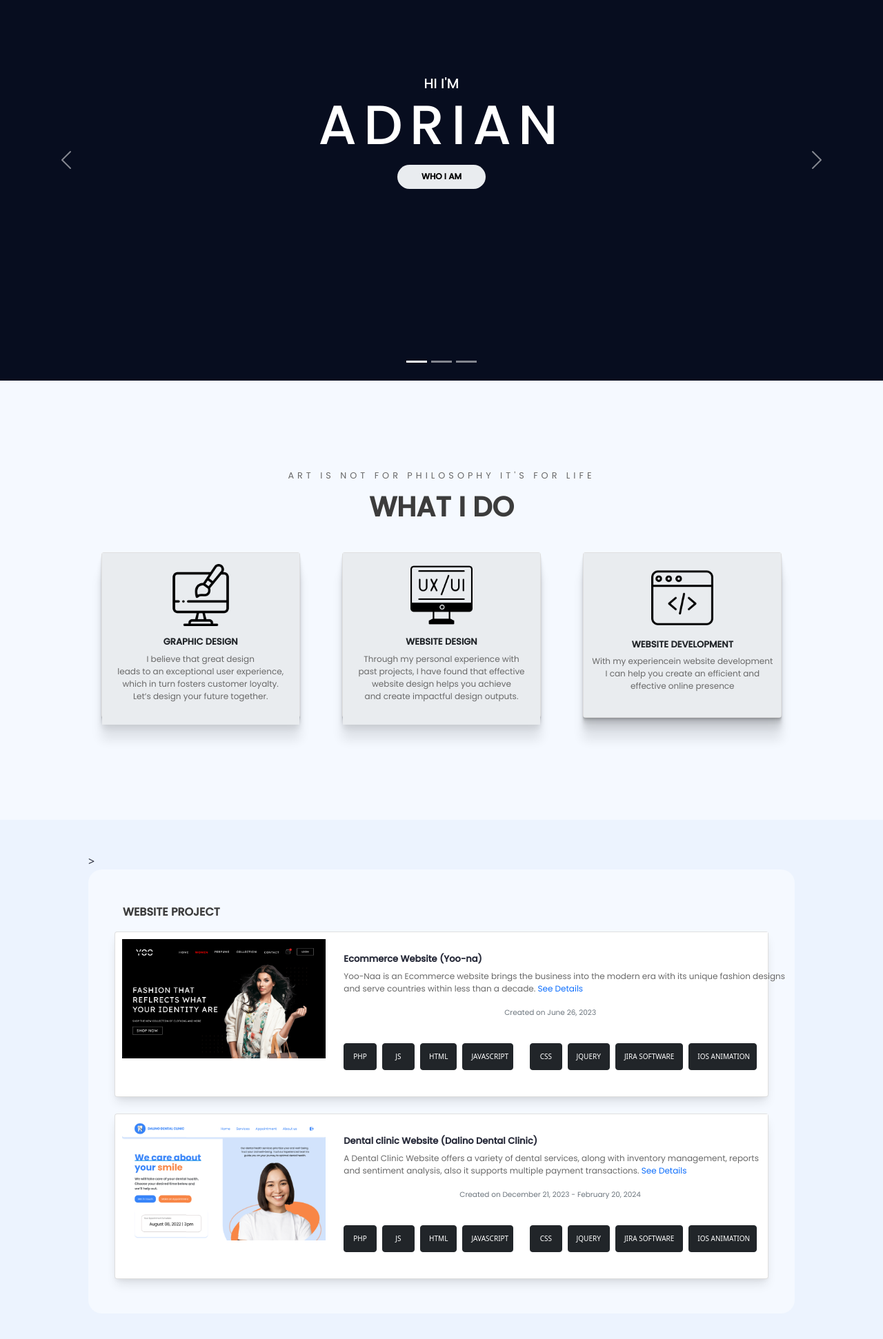
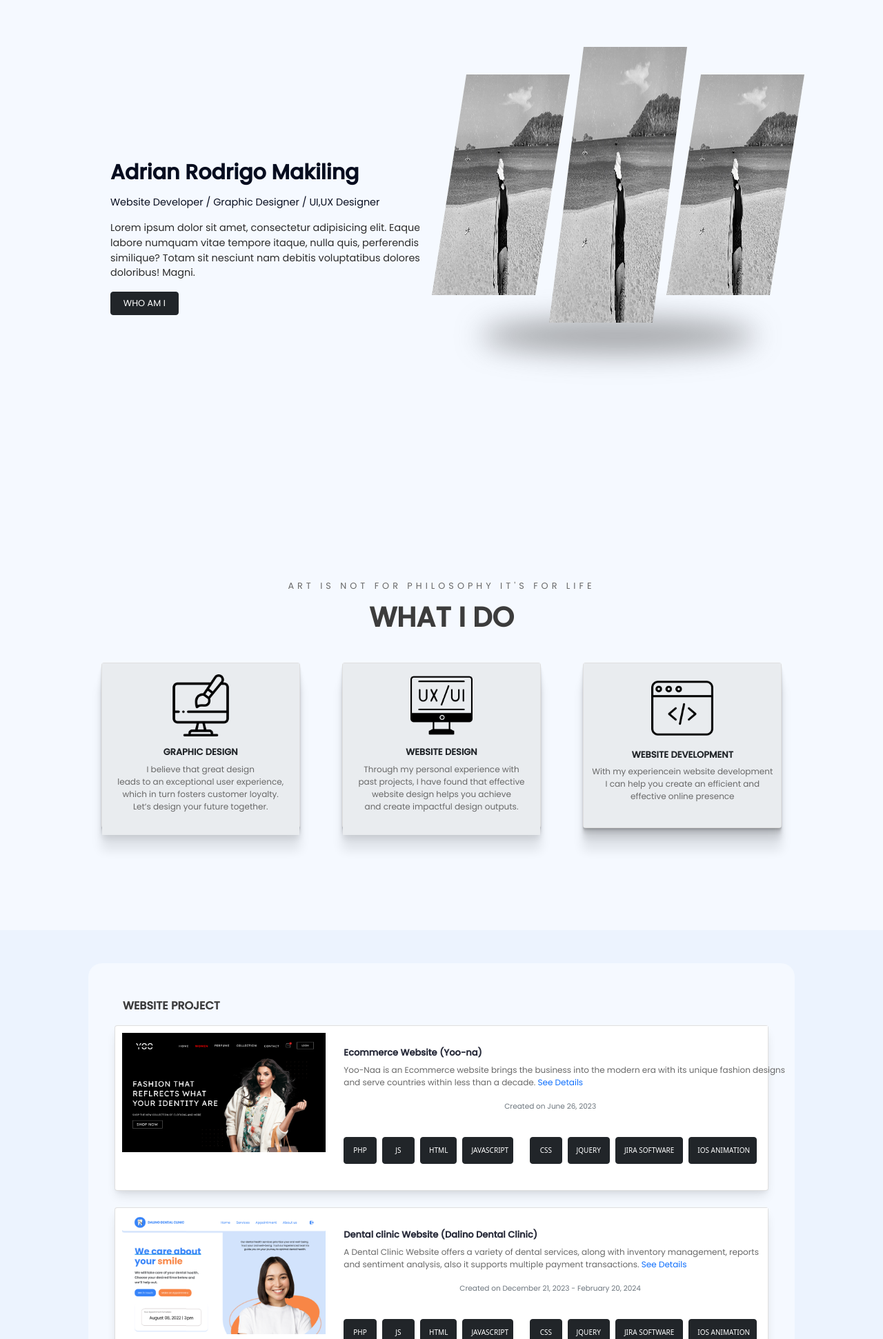
Before and after one commit to JustAADD/Adrian.io, a PHP site: page /main.php in a window 1280 px wide; the page is wider, and only the part inside the window is pictured. Shown: the part 88-2030 px from the top of that part at 69% size. Run offline with PHP 8.4, Linux system fonts and the light colour scheme; some libraries are stand-ins or nearby versions.

Commit message:
onti nalang

```diff
--- a/assets/cnt.css
+++ b/assets/cnt.css
@@ -62,6 +62,104 @@ body {
     background-color: #ecf3fe;
 }
 
+#hero-image {
+    width: 100%;
+    height: 100vh;
+    padding: 10%;
+    margin: 0;
+}
+
+#first-col {
+    padding-top: 5rem;
+    display: flex;
+    flex-direction: column;
+    overflow: hidden;
+
+}
+
+#role {
+    font-size: 0.9em;
+    color: #070D1F;
+    font-family: var(--body-font);
+    font-weight: lighter;
+    overflow: hidden;
+
+}
+
+#role1 {
+    font-size: 0.9em;
+    color: #2b2b2b;
+    font-family: var(--body-font);
+    font-weight: lighter;
+    overflow: hidden;
+
+}
+
+#role-btn {
+    font-size: 0.8em;
+    font-family: var(--body-font);
+    width: 22%;
+    height: 15%;
+}
+
+
+
+/* image-wrapper */
+
+.image-wrapper {
+    display: flex;
+    justify-content: center;
+
+    align-items: center;
+}
+
+.image-wrapper::before {
+    content: "";
+    position: absolute;
+    background: rgba(80, 80, 80, 0.503);
+    width: 25rem;
+    height: 50px;
+    bottom: 200px;
+    filter: blur(20px);
+    border-radius: 50%;
+}
+
+.image-wrapper img {
+    width: 200px;
+    clip-path: polygon(25% 0%, 100% 0%, 75% 100%, 0% 100%);
+    transition: 0.5s ease-out 100ms;
+    cursor: pointer;
+
+}
+
+.image-wrapper img:hover {
+    transform: scale(1.05);
+}
+
+.image-wrapper .img1 {
+    height: 20rem;
+    margin-right: -30px;
+
+}
+
+.image-wrapper .img2 {
+    height: 25rem;
+    margin-right: -30px;
+}
+
+.image-wrapper .img3 {
+    height: 20rem;
+}
+
+
+#name {
+    font-family: var(--body-font);
+    font-size: 30px;
+    font-weight: bold;
+    color: #070D1F;
+    margin-bottom: 10px;
+}
+
 .container-fluid {
     height: 100%;
     overflow-x: hidden;
@@ -70,13 +168,19 @@ body {
 .carousel {
     height: 80vh;
     background-color: #070D1F;
+}
+
+.carousel-inner {
+    height: 100%;
+    width: auto;
+    object-position: center;
+    object-fit: contain;
 
 }
 
-.carousel-inner {
-    height: 80%;
-
-
+.carousel-inner img {
+    height: 100vh;
+    object-fit: cover;
 }
 
 .carousel-item,
--- a/content.php
+++ b/content.php
@@ -6,7 +6,7 @@
     <meta name="viewport" content="width=device-width, initial-scale=1.0">
     <title>ADRIAN.IO</title>
 
-    <link rel="stylesheet" href="./assets//cnt.css">
+    <link rel="stylesheet" href="./assets/cnt.css">
 
     <!--Bootstrap-->
     <link href="https://cdn.jsdelivr.net/npm/bootstrap@5.0.2/dist/css/bootstrap.min.css" rel="stylesheet" integrity="sha384-EVSTQN3/azprG1Anm3QDgpJLIm9Nao0Yz1ztcQTwFspd3yD65VohhpuuCOmLASjC" crossorigin="anonymous">
@@ -22,7 +22,7 @@
 
     <button onclick="topFunction()" id="myBtn" title="Go to top">^</button>
 
-    <div class="container-fluid p-0" id="home">
+    <!-- <div class="container-fluid p-0" id="home">
         <div id="carouselExampleIndicators" class="carousel slide" data-bs-ride="carousel">
             <div class="carousel-indicators">
                 <button type="button" data-bs-target="#carouselExampleIndicators" data-bs-slide-to="0" class="active" aria-current="true" aria-label="Slide 1"></button>
@@ -31,16 +31,16 @@
             </div>
             <div class="carousel-inner">
                 <div class="carousel-item active">
-                    <img src="" class="d-block w-100" alt="...">
+                    <img src="./assets/images/cover1.jpg" class="d-block w-100" alt="...">
                     <div class="carousel-caption">
                         <h5>HI I'M <br>
                             <span class="name"> ADRIAN </span> <br>
-                            <button type="button" class="btn-class ">WHO I AM</button>
+                            <button type="button" class="btn-class ">WHO AM I</button>
                         </h5>
                     </div>
                 </div>
                 <div class="carousel-item">
-                    <img src="..." class="d-block w-100" alt="...">
+                    <img src=".." class="d-block w-100" alt="...">
                 </div>
                 <div class="carousel-item">
                     <img src="..." class="d-block w-100" alt="...">
@@ -54,6 +54,31 @@
                 <span class="carousel-control-next-icon" aria-hidden="true"></span>
                 <span class="visually-hidden">Next</span>
             </button>
+        </div>
+    </div> -->
+
+    <div class="container-fluid p-0" id="home">
+        <div class="row gx-5" id="hero-image">
+            <div class="col" id="first-col">
+                <div class="p-2">
+                    <p class="text-start" id="name">Adrian Rodrigo Makiling</p>
+                    <p class="text-start" id="role">Website Developer / Graphic Designer / UI,UX Designer</p>
+                    <p class="text-start" id="role1">Lorem ipsum dolor sit amet, consectetur adipisicing elit. Eaque a deserunt, <br>
+                        labore numquam vitae tempore itaque, nulla quis, perferendis natus<br>
+                        similique? Totam sit nesciunt nam debitis voluptatibus dolores<br>
+                        doloribus! Magni.</p>
+                    <button type="button" class="btn btn-dark" id="role-btn">WHO AM I</button>
+                </div>
+            </div>
+            <div class="col">
+                <div class="p-2">
+                    <div class="image-wrapper">
+                        <img class="img1" src="./assets/images/cover1.jpg" alt="" />
+                        <img class="img2" src="./assets/images/cover1.jpg" alt="" />
+                        <img class="img3" src="./assets/images/cover1.jpg" alt="" />
+                    </div>
+                </div>
+            </div>
         </div>
     </div>
 
@@ -104,7 +129,7 @@
 
     <!-- Website Client -->
 
-    <div class="container" id="wp-container" data-aos="fade-right" data-aos-offset="300" data-aos-easing="ease-in-sine">>
+    <div class="container" id="wp-container" data-aos="fade-right" data-aos-offset="300" data-aos-easing="ease-in-sine">
         <div class="wp-row">
             <div class="row">
                 <p class="wp-text" data-aos="fade-right" data-aos-offset="300" data-aos-easing="ease-in-sine">WEBSITE PROJECT</p>
@@ -345,7 +370,7 @@
 
     <!-- Projects -->
 
-    <div class="container-fluid p-0" id="projects" data-aos="fade-down" data-aos-offset="300" data-aos-easing="ease-in-sine">
+    <div class="container-fluid p-0" id="projects">
         <p class="text-center" id="centerText">LET'S COLLABORATE AND COLOR YOUR IDEA'S</p>
         <p class="text-center mb-5" id="centerText2">LATEST PROJECTS
         </p>
```
Also changed, not shown: index.php (added, +270 -0 lines), assets/images/cover1.jpg (added).
